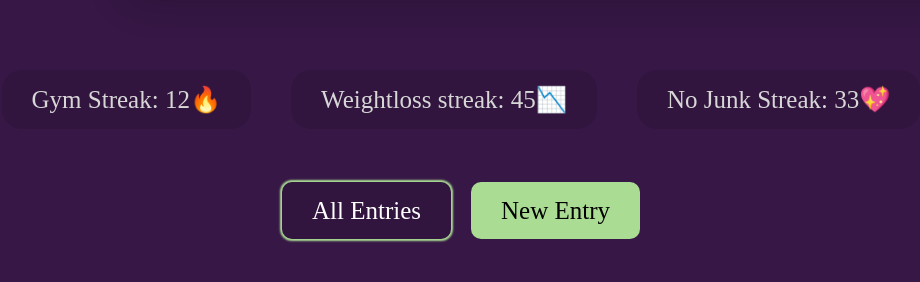
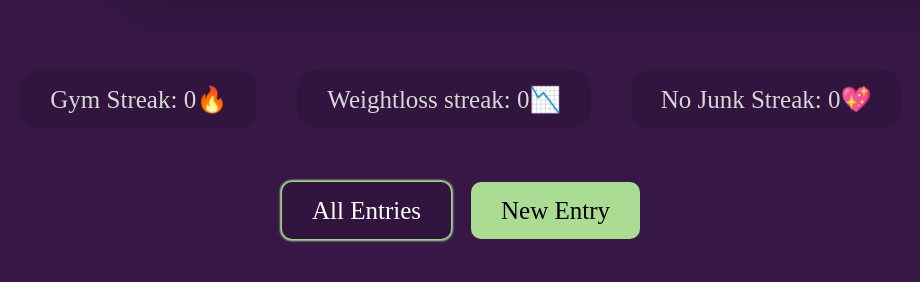
Before and after one commit to yashkolambekar/scalone, a PHP site: page / in a window 1280 px wide. Shown: the part 518-800 px from the top of the page, without its empty margins (179-1099 px from the left). Run offline with PHP 8.4, Linux system fonts and the light colour scheme; data that the repository does not hold is empty.

Commit message:
first version in production

```diff
--- a/entries/index.php
+++ b/entries/index.php
@@ -67,7 +67,7 @@
             echo "
             </div>
             <div>
-                <p>". $row["gym_option"] ."</p>
+                <p>". ucwords($row["gym_option"]) ."</p>
             </div>
             <div>
                 <p>";
--- a/index.php
+++ b/index.php
@@ -23,16 +23,16 @@
     </section>
 
     <section class="sec_2" id="quick_stats_wrapper">
-        <div class="quick_stat"><p>Gym Streak: 12🔥</p></div>
-        <div class="quick_stat"><p>Weightloss streak: 45📉</p></div>
-        <div class="quick_stat"><p>No Junk Streak: 33💖</p></div>
+        <div class="quick_stat"><p>Gym Streak: <span id="gym_streak"></span>🔥</p></div>
+        <div class="quick_stat"><p>Weightloss streak: <span id="weightloss_streak"></span>📉</p></div>
+        <div class="quick_stat"><p>No Junk Streak: <span id="no_junk_streak"></span>💖</p></div>
     </section>
 
     <br>
 
     <section class="sec_2" id="entries_wrapper">
 
-        <div class="ew_div" id="all_entries"><a href="entries">All Entries</a></div>
+        <div class="ew_div" id="all_entries"><a target="_blank" href="entries">All Entries</a></div>
         <div class="ew_div" id="new_entry"><a href="new">New Entry</a></div>
     </section>
 
--- a/js/index.js
+++ b/js/index.js
@@ -3,29 +3,74 @@ $.ajax({
   url: "../api.php",
   cache: false,
   success: function (data) {
+
+    // Functions
     function formatDate(dateString) {
       let date = new Date(dateString);
       let options = { month: "short", day: "numeric" };
       return new Intl.DateTimeFormat("en-US", options).format(date);
     }
 
+    // Streaks init
+    let gym_data = []
+    let gym_streak = 0;
+    let no_junk_data = [];
+    let no_junk_streak = 0;
+    let weightloss_data = [];
+    let weightloss_streak = 0;
+
+    // Labels and Data
     let weightsData = JSON.parse(data);
-
     let chartLabels = [];
     let chartData = [];
-
     for (let i = 0; i < weightsData.length; i++) {
-      chartLabels.push(formatDate(weightsData[i]["date"]));
-      chartData.push(weightsData[i]["weight"]);
+      let pos = weightsData.length - i - 1;
+      chartLabels.push(formatDate(weightsData[pos]["date"]));
+      chartData.push(weightsData[pos]["weight"]);
+      gym_data.push(weightsData[i]["gym"])
+      no_junk_data.push(weightsData[i]["no_junk"])
+      weightloss_data.push(weightsData[i]["weight"])
     }
 
+
+    console.log(gym_data);
+
+    // Streaks calculations
+    for(let i = 0; i < weightsData.length; i++){
+      if(gym_data[i] == 0){
+        break;
+      }
+      gym_streak += Number(gym_data[i]);
+    }
+    for(let i = 0; i < weightsData.length; i++){
+      if(no_junk_data[i] == 0){
+        break;
+      }
+      no_junk_streak += Number(no_junk_data[i]);
+    }
+    for(let i = 1; i < weightsData.length; i++){
+      if(parseInt(weightloss_data[i - 1]) <= parseInt(weightloss_data[i])){
+        weightloss_streak += 1;
+      }else{
+        break;
+      }
+    }
+
+    console.log(weightloss_data);
+
+
+    // Streak assignments
+    document.getElementById("gym_streak").innerText = gym_streak;
+    document.getElementById("no_junk_streak").innerText = no_junk_streak;
+    document.getElementById("weightloss_streak").innerText = weightloss_streak;
+
+    // 7 days average
     let last7 = chartData.slice(-7).reduce((a, b) => Number(a) + Number(b), 0);
     let avg7 = Math.round(last7 / 7);
-
     document.getElementById("current_weight").innerHTML = avg7 + "<span>kg</span>";
 
+    // Chart Constructor
     const ctx = document.getElementById("weight_chart");
-
     new Chart(ctx, {
       type: "line",
       data: {
--- a/todo.txt
+++ b/todo.txt
@@ -1,3 +1 @@
-write streak calculation logic
-
 mobile friendly ui
```
Also changed, not shown: new/submit.php (+10 -0 lines).
